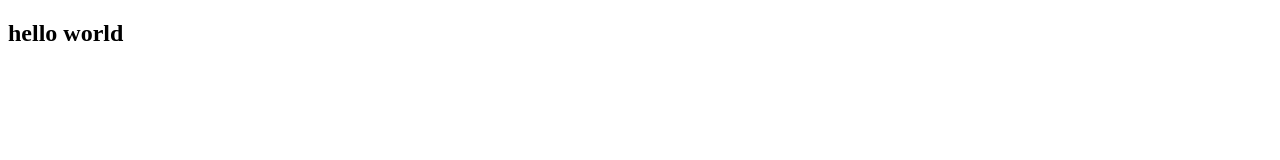
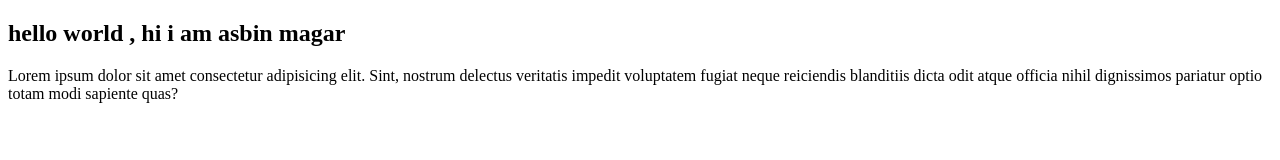
Before and after one commit to codyasbin/htmlclass, a plain HTML site: page practice.html in a window 1280 px wide. Drawn offline with Linux system fonts and the light colour scheme.

Commit message:
changed in practice.html file

```diff
--- a/practice.html
+++ b/practice.html
@@ -7,7 +7,10 @@
 </head>
 <body>
     <h2>
-        hello world
+        hello world , hi i am asbin magar
     </h2>
+    <p>
+        Lorem ipsum dolor sit amet consectetur adipisicing elit. Sint, nostrum delectus veritatis impedit voluptatem fugiat neque reiciendis blanditiis dicta odit atque officia nihil dignissimos pariatur optio totam modi sapiente quas?
+    </p>
 </body>
 </html>
```
